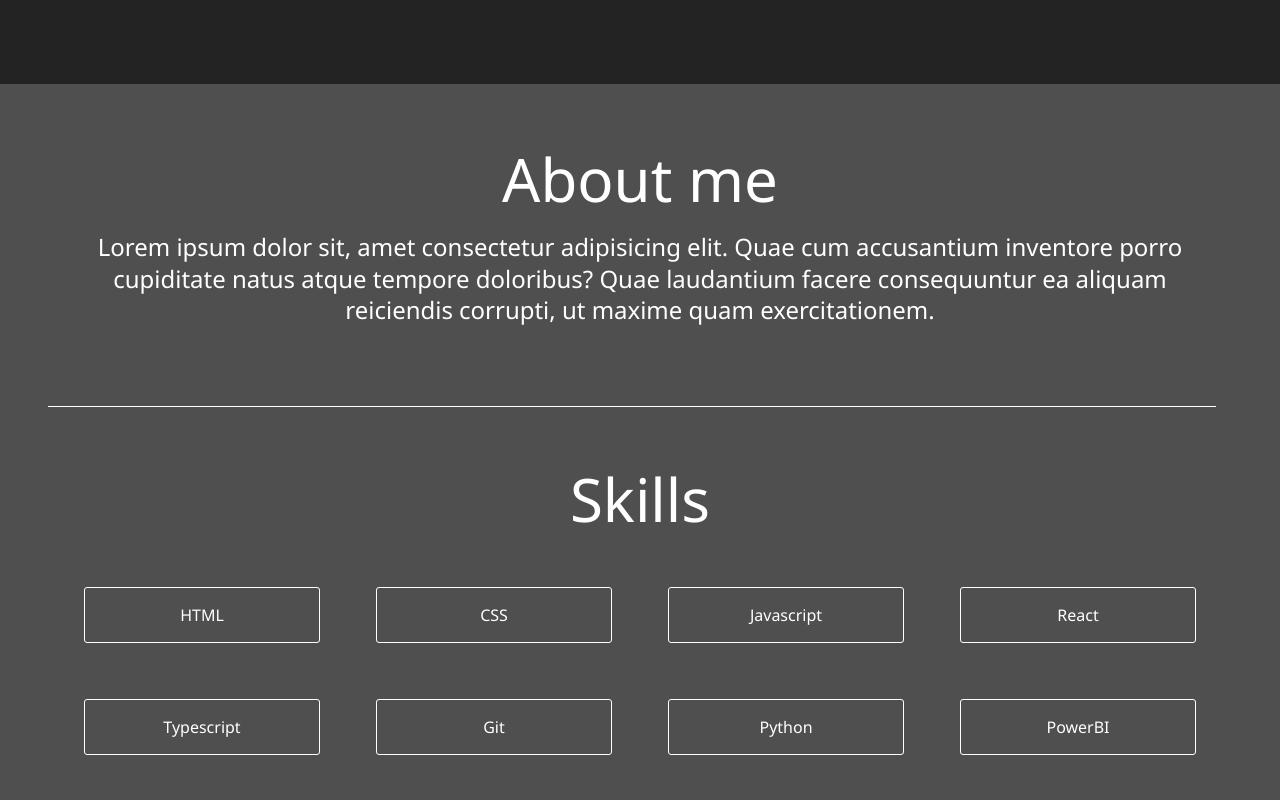
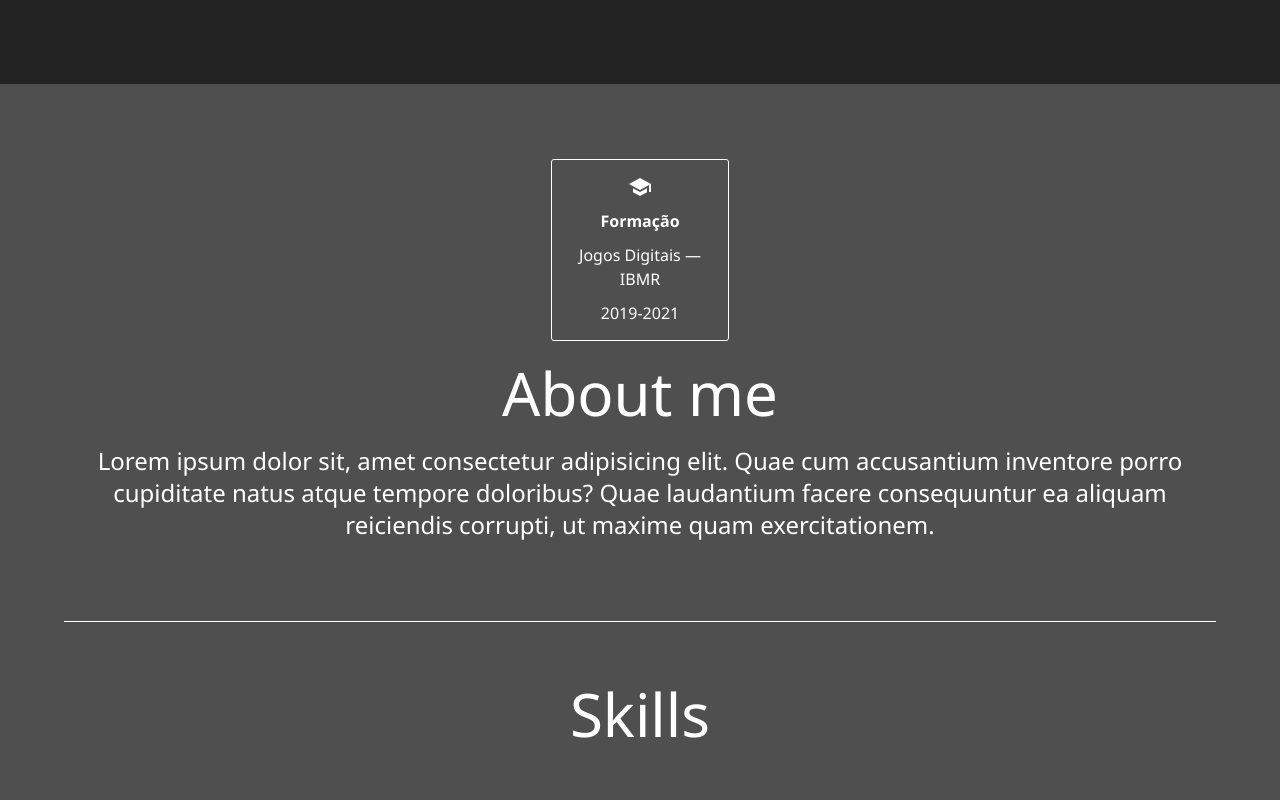
Before and after one commit to Luxxdev/portifolio, a React (Vite) app: page / in a window 1280 px wide. Shown: the part 780-1580 px from the top of the page. Built offline with nearby package versions, Linux system fonts and the light colour scheme.

Commit message:
skillsbutton appearence changes

```diff
--- a/src/components/SkillsButton/SkillsButton.tsx
+++ b/src/components/SkillsButton/SkillsButton.tsx
@@ -3,24 +3,28 @@ import theme from '../../theme'
 import { ReactNode } from 'react'
 interface SkillsButtonProps {
   children: ReactNode
+  fixedSizeRatio?: boolean
 }
-const SkillsButton: React.FC<SkillsButtonProps> = ({ children }) => {
-  const SkillsButton = styled('button')(() => ({
+const SkillsButton: React.FC<SkillsButtonProps> = ({ children, fixedSizeRatio }) => {
+  const SkillsButton = styled('div')(() => ({
     backgroundColor: 'transparent',
     border: `1px solid ${theme.palette.primary.contrastText}`,
     borderRadius: '3px',
-    padding: '15px 5px',
-    margin: '20px',
+    padding: '15px 15px',
     width: '100%',
+    margin: fixedSizeRatio ? '0px' : '20px',
+    aspectRatio: fixedSizeRatio ? 1 / 1 : 'auto',
     color: theme.palette.primary.contrastText,
-    display: 'inline-flex',
-    alignItens: 'center',
+    display: 'flex',
+    flexDirection: 'column',
+    alignItems: 'center',
     justifyContent: 'center',
     gap: '10px',
   }))
+
   return (
     <>
-      <SkillsButton disabled={true}>{children}</SkillsButton>
+      <SkillsButton>{children}</SkillsButton>
     </>
   )
 }
--- a/src/pages/Home/sections/About/About.tsx
+++ b/src/pages/Home/sections/About/About.tsx
@@ -1,80 +1,107 @@
-import { Container, Grid, styled, Typography } from '@mui/material'
+import { Container, Grid2, styled, Typography } from '@mui/material'
 import SkillsButton from '../../../../components/SkillsButton/SkillsButton'
+import SchoolIcon from '@mui/icons-material/School'
+
 const About = () => {
   const StyledAbout = styled('div')(({ theme }) => ({
     backgroundColor: theme.palette.primary.light,
     display: 'flex',
+    minHeight: '100vh',
+    paddingBottom: '75px',
+    paddingTop: '75px',
     [theme.breakpoints.up('xs')]: {
       alignItems: 'flex-start',
-      paddingBottom: '50px',
-      paddingTop: '50px',
     },
     [theme.breakpoints.up('md')]: {
-      height: '100vh',
       alignItems: 'center',
-      paddingTop: '0',
     },
+  }))
+
+  const StyledSchool = styled('div')(({ theme }) => ({
+    backgroundColor: 'transparent',
+    border: `1px solid ${theme.palette.primary.contrastText}`,
+    borderRadius: '3px',
+    padding: '5px',
+    width: '100%',
+    aspectRatio: 1 / 1,
+    color: theme.palette.primary.contrastText,
+    display: 'flex',
+    flexDirection: 'column',
+    alignItems: 'center',
+    textAlign: 'center',
+    justifyContent: 'center',
+    gap: '10px',
   }))
   return (
     <>
       <StyledAbout id="about">
         <Container maxWidth="lg">
-          <Grid container spacing={2} justifyContent={'center'}>
-            <Grid item xs={12} md={12} borderBottom={1} borderColor="primary.contrastText" paddingBottom={10}>
+          <Grid2 container spacing={2} justifyContent={'center'}>
+            <Grid2 size={{ xs: 6, md: 2 }} textAlign={'center'}>
+              <SkillsButton fixedSizeRatio={true}>
+                <SchoolIcon />
+                <Typography fontWeight={'bold'}>Formação</Typography>
+                <Typography>Jogos Digitais — IBMR</Typography>
+                <Typography>2019-2021</Typography>
+              </SkillsButton>
+            </Grid2>
+
+            <Grid2 size={{ xs: 12, md: 12 }} borderBottom={1} borderColor="primary.contrastText" paddingBottom={10} justifyContent={'center'}>
               <Typography color="primary.contrastText" variant="h2" textAlign="center" pb={2}>
                 About me
               </Typography>
+
               <Typography color="primary.contrastText" variant="h5" textAlign="center">
                 Lorem ipsum dolor sit, amet consectetur adipisicing elit. Quae cum accusantium inventore porro cupiditate natus atque tempore doloribus? Quae laudantium facere
                 consequuntur ea aliquam reiciendis corrupti, ut maxime quam exercitationem.
               </Typography>
-            </Grid>
-            <Grid item xs={12} md={12} marginTop={5}>
+            </Grid2>
+            <Grid2 size={{ xs: 12, md: 12 }} marginTop={5}>
               <Typography color="primary.contrastText" variant="h2" textAlign="center" pb={2}>
                 Skills
               </Typography>
-            </Grid>
-            <Grid item xs={4} md={3} display="flex" justifyContent="center">
+            </Grid2>
+            <Grid2 size={{ xs: 4, md: 3 }} display="flex" justifyContent="center">
               <SkillsButton>
                 <Typography>HTML</Typography>
               </SkillsButton>
-            </Grid>
-            <Grid item xs={4} md={3} display="flex" justifyContent="center">
+            </Grid2>
+            <Grid2 size={{ xs: 4, md: 3 }} display="flex" justifyContent="center">
               <SkillsButton>
                 <Typography>CSS</Typography>
               </SkillsButton>
-            </Grid>
-            <Grid item xs={4} md={3} display="flex" justifyContent="center">
+            </Grid2>
+            <Grid2 size={{ xs: 4, md: 3 }} display="flex" justifyContent="center">
               <SkillsButton>
                 <Typography>Javascript</Typography>
               </SkillsButton>
-            </Grid>
-            <Grid item xs={4} md={3} display="flex" justifyContent="center">
+            </Grid2>
+            <Grid2 size={{ xs: 4, md: 3 }} display="flex" justifyContent="center">
               <SkillsButton>
                 <Typography>React</Typography>
               </SkillsButton>
-            </Grid>
-            <Grid item xs={4} md={3} display="flex" justifyContent="center">
+            </Grid2>
+            <Grid2 size={{ xs: 4, md: 3 }} display="flex" justifyContent="center">
               <SkillsButton>
                 <Typography>Typescript</Typography>
               </SkillsButton>
-            </Grid>
-            <Grid item xs={4} md={3} display="flex" justifyContent="center">
+            </Grid2>
+            <Grid2 size={{ xs: 4, md: 3 }} display="flex" justifyContent="center">
               <SkillsButton>
                 <Typography>Git</Typography>
               </SkillsButton>
-            </Grid>
-            <Grid item xs={4} md={3} display="flex" justifyContent="center">
+            </Grid2>
+            <Grid2 size={{ xs: 4, md: 3 }} display="flex" justifyContent="center">
               <SkillsButton>
                 <Typography>Python</Typography>
               </SkillsButton>
-            </Grid>
-            <Grid item xs={4} md={3} display="flex" justifyContent="center">
+            </Grid2>
+            <Grid2 size={{ xs: 4, md: 3 }} display="flex" justifyContent="center">
               <SkillsButton>
                 <Typography>PowerBI</Typography>
               </SkillsButton>
-            </Grid>
-          </Grid>
+            </Grid2>
+          </Grid2>
         </Container>
       </StyledAbout>
     </>
--- a/src/pages/Home/sections/Hero/Hero.tsx
+++ b/src/pages/Home/sections/Hero/Hero.tsx
@@ -11,15 +11,17 @@ const Hero = () => {
   const StyledHero = styled('div')(({}) => ({
     backgroundColor: theme.palette.primary.main,
     display: 'flex',
-    height: '100vh',
+    minHeight: '100vh',
     alignItems: 'center',
-    [theme.breakpoints.up('xs')]: {
-      paddingBottom: '75px',
-      paddingTop: '-75px',
-    },
-    [theme.breakpoints.up('md')]: {
-      paddingTop: '0',
-    },
+    paddingBottom: '75px',
+    paddingTop: '-75px',
+    // [theme.breakpoints.up('xs')]: {
+    //   paddingBottom: '75px',
+    //   paddingTop: '-75px',
+    // },
+    // [theme.breakpoints.up('md')]: {
+    //   paddingTop: '0',
+    // },
   }))
 
   const StyledImg = styled('img')(() => ({
```
